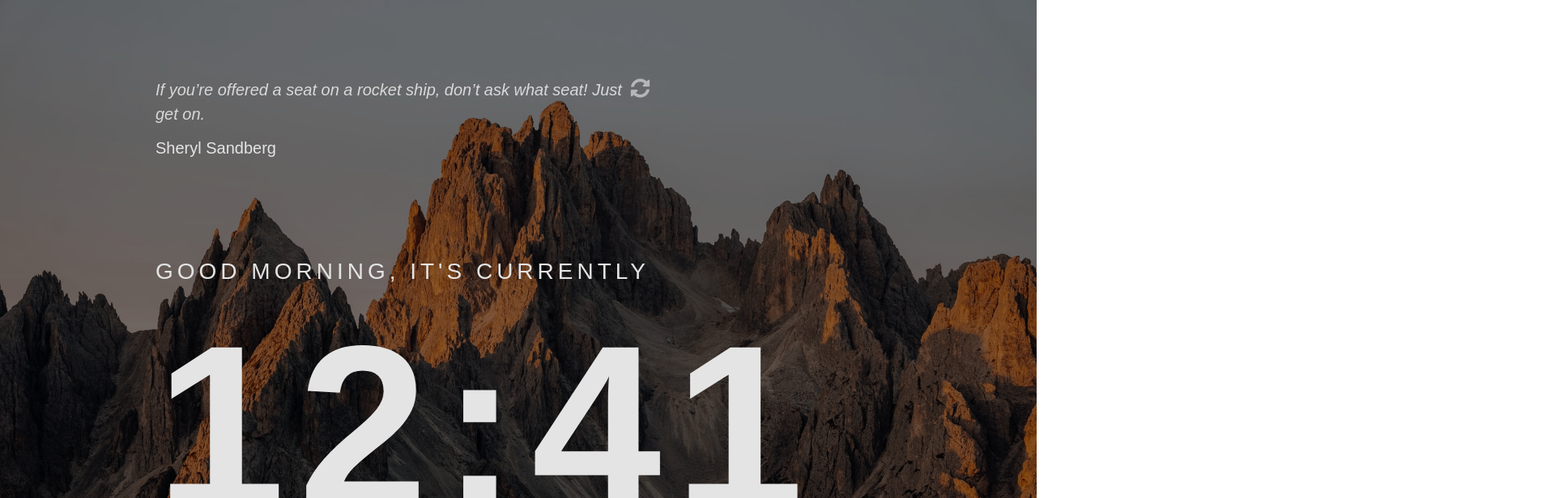
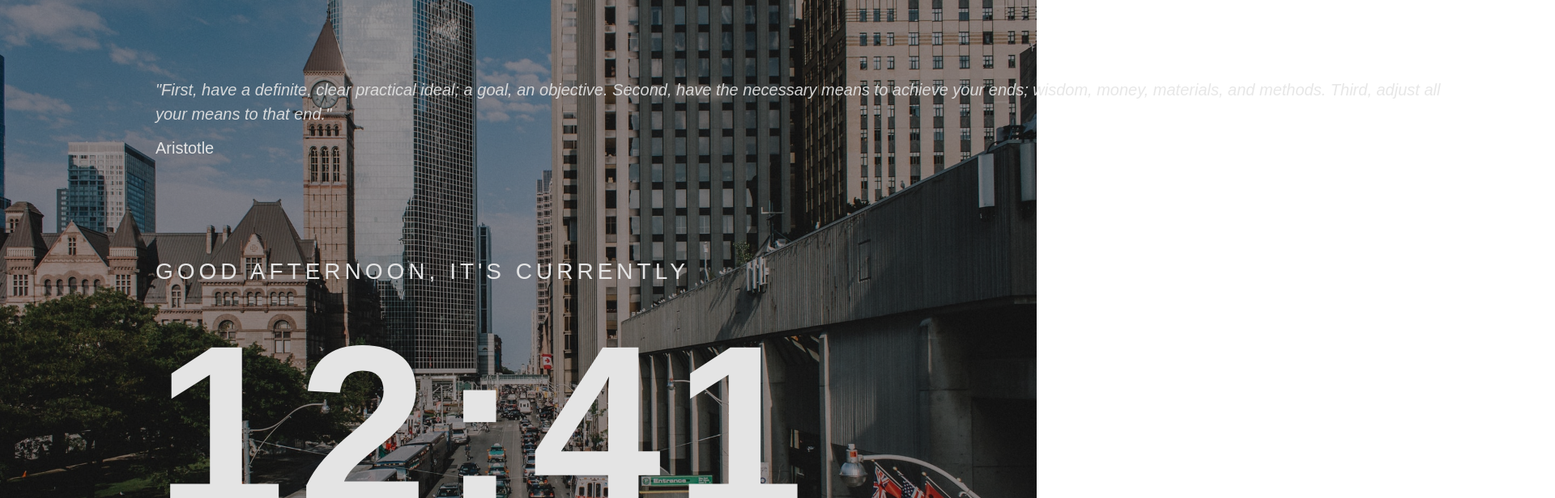
Before and after one commit to albertasaftei/Clock-APP, a plain HTML site: page index.html in a window 1280 px wide. Both pictures are taken after a click on the button 1158 px from the left and 110 px from the top of the page. Shown: the top 616 px of the page at 81% size, 1920 px wide, since content can reach past the window. Drawn offline with Linux system fonts and the light colour scheme; no server answers.

Commit message:
bg image change with hour change

```diff
--- a/quotes.json
+++ b/quotes.json
@@ -14,8 +14,6 @@
 {
        "quote":"You miss 100% of the shots you don’t take.","author":"Wayne Gretzky"},
 {
-       "quote":"I’ve missed more than 9000 shots in my career. I’ve lost almost 300 games. 26 times I’ve been trusted to take the game winning shot and missed. I’ve failed over and over and over again in my life. And that is why I succeed.","author":"Michael Jordan"},
-{
        "quote":"The most difficult thing is the decision to act, the rest is merely tenacity.","author":"Amelia Earhart"},
 {
        "quote":"Every strike brings me closer to the next home run.","author":"Babe Ruth"},
@@ -27,8 +25,6 @@
        "quote":"Life is what happens to you while you’re busy making other plans.","author":"John Lennon"},
 {
        "quote":"We become what we think about.","author":"Earl Nightingale"},
-{
-       "quote":"Twenty years from now you will be more disappointed by the things that you didn’t do than by the ones you did do, so throw off the bowlines, sail away from safe harbor, catch the trade winds in your sails.  Explore, Dream, Discover.","author":"Mark Twain"},
 {
        "quote":"Life is 10% what happens to me and 90% of how I react to it.","author":"Charles Swindoll"},
 {
--- a/script.js
+++ b/script.js
@@ -13,14 +13,14 @@ fetch("quotes.json").then(response => {
 }).then(data => {
     quotes = data
     let randomNumber = Math.floor((Math.random() * data.quotes.length))
-    let randomQuote = `"${data.quotes[randomNumber].quote} "`
+    let randomQuote = `"${data.quotes[randomNumber].quote}"`
     quote.innerText = randomQuote
     author.innerText = data.quotes[randomNumber].author
 });
 
 reloadBtn.addEventListener('click', () => {
     let randomNumber = Math.floor((Math.random() * quotes.quotes.length))
-    let randomQuote = quotes.quotes[randomNumber].quote
+    let randomQuote = `"${quotes.quotes[randomNumber].quote}"`
     quote.innerText = randomQuote
     author.innerText = quotes.quotes[randomNumber].author
 })
@@ -36,13 +36,15 @@ fetch(timezoneAPI).then((response) => {
 
 (function showDate() {
     const date = new Date();
-    if (date.getHours() > 12 && date.getHours() < 18) {
+    if (date.getHours() >= 6  && date.getHours() < 12) {
+        greetings.innerText = "Good morning, it's currently"
+        document.body.style.backgroundImage = "url(img/day.jpg)"
+    } else if (date.getHours() >= 12 && date.getHours() < 18) {
         greetings.innerText = "Good afternoon, it's currently"
-    } else if (date.getHours() >= 18) {
+        document.body.style.backgroundImage = "url(img/afternoon.jpg)"
+    } else if (date.getHours() >= 18 && date.getHours() < 0) {
         greetings.innerText = "Good evening, it's currently"
         document.body.style.backgroundImage = "url(img/night.jpg)"
-    } else {
-        greetings.innerText = "Good morning, it's currently"
     }
 
     let hours = date.getHours()
--- a/style.scss
+++ b/style.scss
@@ -11,9 +11,9 @@
 
 body {
     height: 100vh;
-    background-image: url(img/day.jpg);
     background-size: cover;
     position: relative;
+    background-repeat: no-repeat;
 
     &:before {
         content: "";
```
Also changed, not shown: img/afternoon.jpg (added), style.css, 1 other file.
